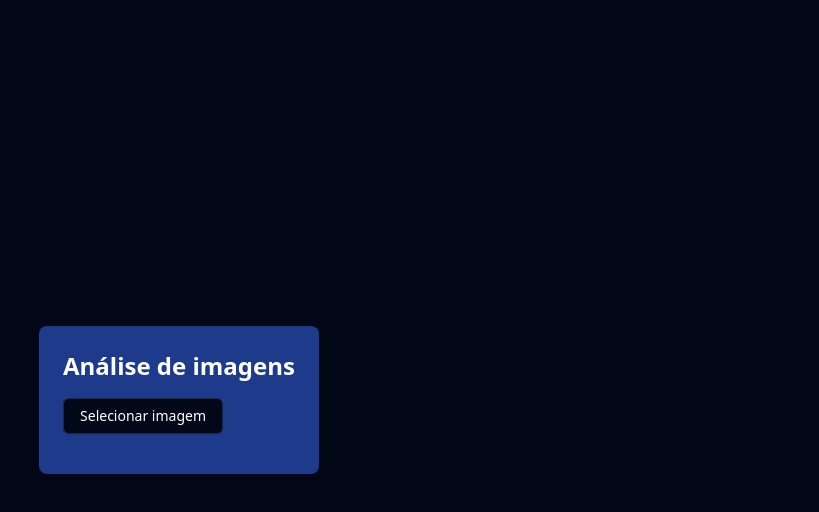
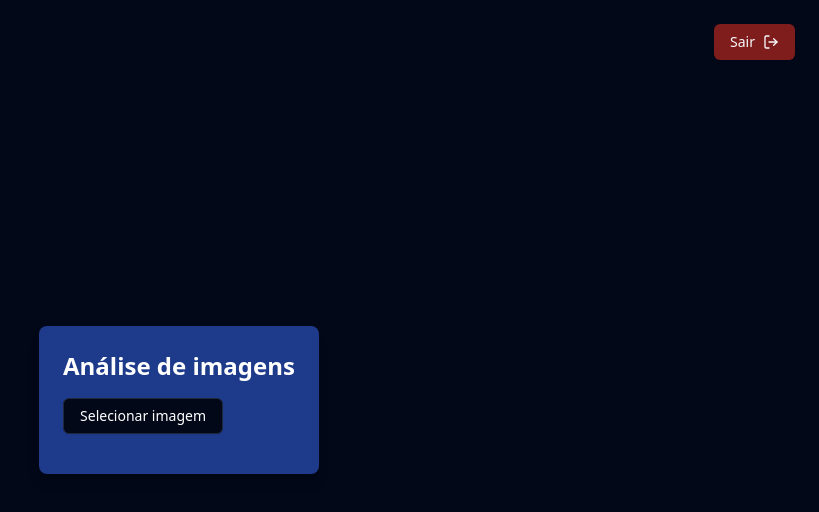
Before and after one commit to otavioP1/img-recognition-app, a React (Vite) app in the folder frontend/: page /image-analysis in a window 1280 px wide. Shown: the top 512 px of the page, without its empty margins (461-1280 px from the left). Built offline with nearby package versions, Linux system fonts and the light colour scheme; sample sign-in values are in the browser's storage.

Commit message:
feat: botão de logout

```diff
--- /dev/null
+++ b/frontend/src/components/Authentication/LogoutButton.tsx
@@ -0,0 +1,20 @@
+import { useAuth } from "@/contexts/AuthContext";
+import { useNavigate } from "react-router-dom";
+import { Button } from "@/components/ui/button";
+import { LogOut } from "lucide-react";
+
+export function LogoutButton() {
+  const { logout } = useAuth();
+  const navigate = useNavigate();
+
+  const handleLogout = () => {
+    logout();
+    navigate('/image-analysis')
+  }
+
+  return (
+    <Button className="absolute top-6 right-6" variant={'destructive'} onClick={handleLogout}>
+      Sair <LogOut/>
+    </Button>
+  )
+}
--- a/frontend/src/components/ImageAnalysis/ImageAnalyser.tsx
+++ b/frontend/src/components/ImageAnalysis/ImageAnalyser.tsx
@@ -10,6 +10,8 @@ import {
 } from "@/components/ui/alert"
 
 import { Button } from '@/components/ui/button';
+
+import { LogoutButton } from '../Authentication/LogoutButton.tsx';
 
 export function ImageAnaliser() {
   const [selectedFile, setSelectedFile] = useState<File | null>(null);
@@ -74,6 +76,8 @@ export function ImageAnaliser() {
   };
 
   return (
+    <>
+    <LogoutButton />
     <div className='flex h-screen items-center justify-center'>
       <div className="p-6 text-white bg-blue-900 rounded-lg shadow-lg flex flex-col gap-4">
         <h1 className="text-2xl font-bold">Análise de imagens</h1>
@@ -127,5 +131,6 @@ export function ImageAnaliser() {
         )}
       </div>
     </div>
+    </>
   );
 };
```
Also changed, not shown: frontend/src/lib/api.ts (deleted).
